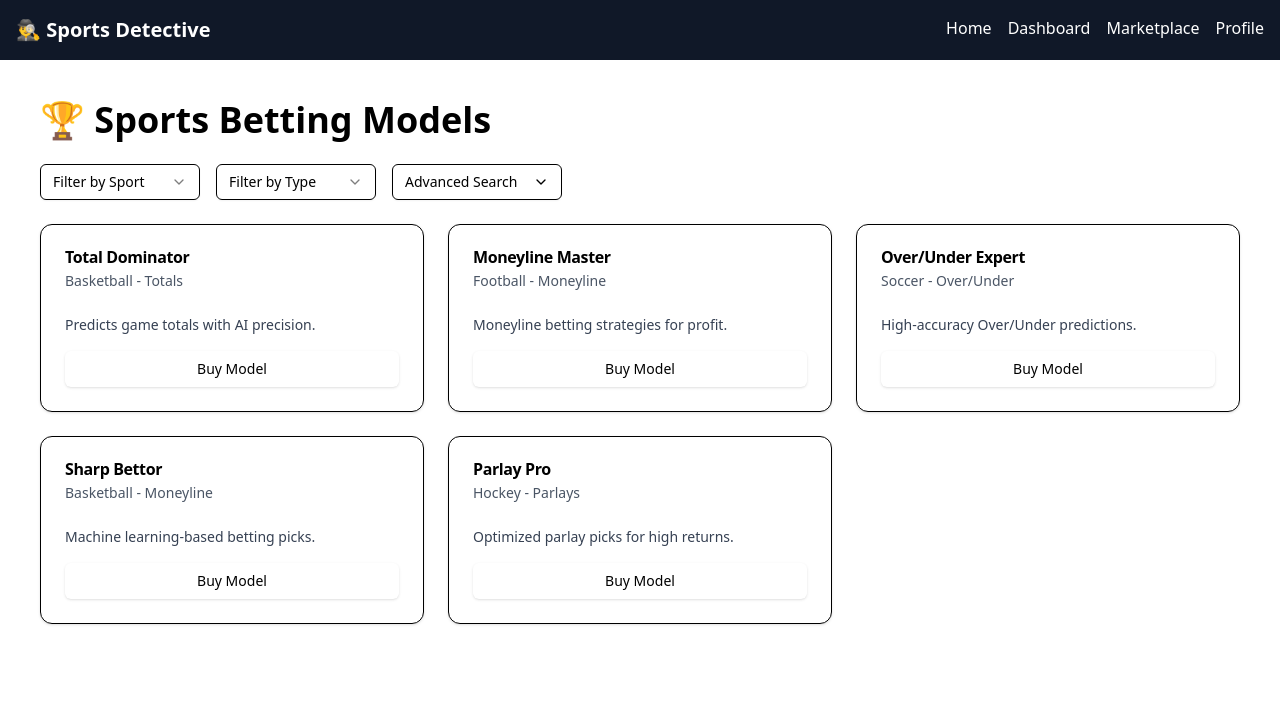
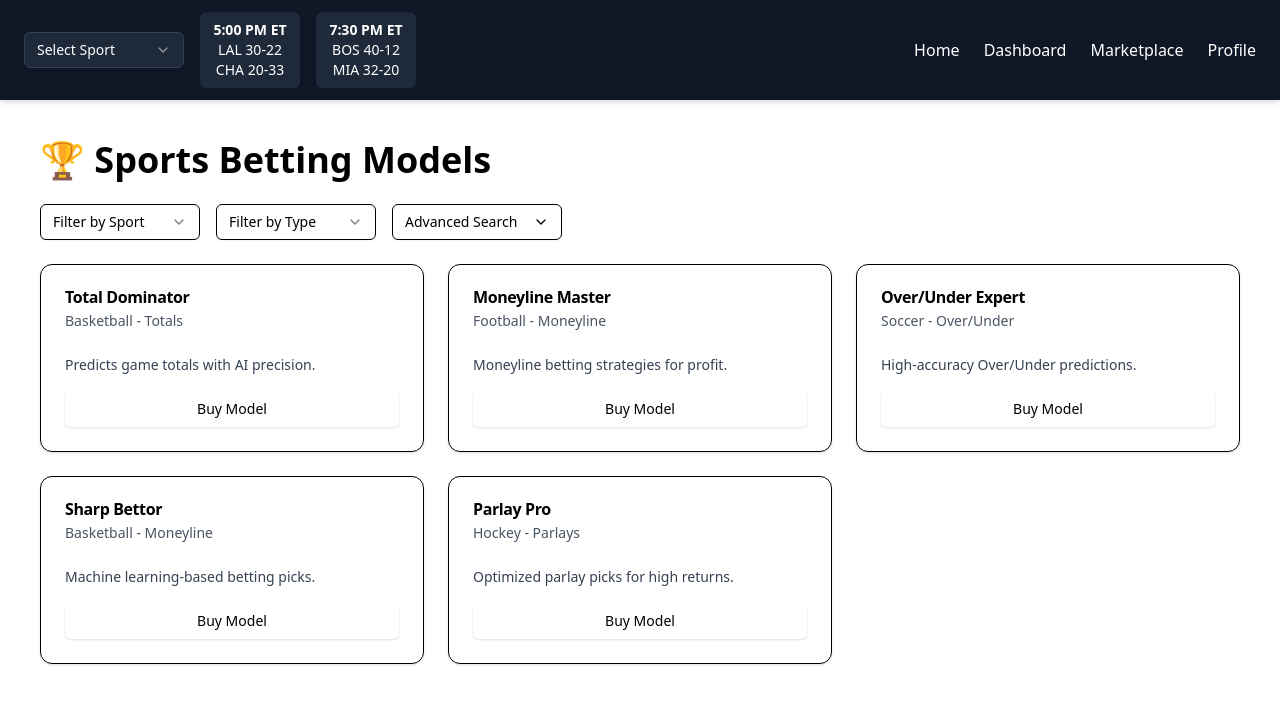
Before and after one commit to R-Daneel0livaw/sports-detective, a React (Vite) app: page /marketplace in a window 1280 px wide. Shown: the top 704 px of the page. Built offline with nearby package versions, Linux system fonts and the light colour scheme.

Commit message:
Add today's games to navbar

```diff
--- a/src/components/Navbar.tsx
+++ b/src/components/Navbar.tsx
@@ -1,16 +1,52 @@
 import { Link } from "react-router-dom";
+import { Select, SelectTrigger, SelectValue, SelectContent, SelectItem } from "@/components/ui/select";
+import { useState } from "react";
 
 export default function Navbar() {
+  const [selectedSport, setSelectedSport] = useState("Basketball");
+
+  // Mock data for today's games (replace with real data)
+  const games = [
+    { sport: "Basketball", time: "5:00 PM ET", team1: "LAL", record1: "30-22", team2: "CHA", record2: "20-33" },
+    { sport: "Basketball", time: "7:30 PM ET", team1: "BOS", record1: "40-12", team2: "MIA", record2: "32-20" },
+    { sport: "Baseball", time: "3:00 PM ET", team1: "NYY", record1: "50-30", team2: "BOS", record2: "48-32" },
+  ];
+
+  const filteredGames = games.filter((game) => game.sport === selectedSport);
+
   return (
-    <nav className="bg-gray-900 p-4 text-white">
-      <div className="container mx-auto flex justify-between">
-        <Link to="/" className="text-xl font-bold">🕵️‍♂️ Sports Detective</Link>
-        <div className="space-x-4">
-          <Link to="/" className="hover:text-gray-300">Home</Link>
-          <Link to="/dashboard" className="hover:text-gray-300">Dashboard</Link>
-          <Link to="/marketplace" className="hover:text-gray-300">Marketplace</Link>
-          <Link to="/profile" className="hover:text-gray-300">Profile</Link>
+    <nav className="flex items-center justify-between px-6 py-3 bg-gray-900 text-white shadow-md">
+      {/* Left side: Sport Filter + Today's Games */}
+      <div className="flex items-center gap-4">
+        {/* Sport Select Dropdown */}
+        <Select onValueChange={setSelectedSport}>
+          <SelectTrigger className="w-40 bg-gray-800 border border-gray-700 text-white">
+            <SelectValue placeholder="Select Sport" />
+          </SelectTrigger>
+          <SelectContent className="bg-gray-800 border border-gray-700 text-white">
+            <SelectItem value="Basketball">🏀 Basketball</SelectItem>
+            <SelectItem value="Baseball">⚾ Baseball</SelectItem>
+          </SelectContent>
+        </Select>
+
+        {/* List of Today's Games */}
+        <div className="flex gap-4 overflow-x-auto">
+          {filteredGames.map((game, index) => (
+            <div key={index} className="bg-gray-800 p-2 rounded-md shadow-md text-sm text-center min-w-[100px]">
+              <p className="font-semibold">{game.time}</p>
+              <p>{game.team1} {game.record1}</p>
+              <p>{game.team2} {game.record2}</p>
+            </div>
+          ))}
         </div>
+      </div>
+
+      {/* Right side: Navigation Links */}
+      <div className="flex gap-6">
+        <Link to="/" className="hover:text-gray-300">Home</Link>
+        <Link to="/dashboard" className="hover:text-gray-300">Dashboard</Link>
+        <Link to="/marketplace" className="hover:text-gray-300">Marketplace</Link>
+        <Link to="/profile" className="hover:text-gray-300">Profile</Link>
       </div>
     </nav>
   );
--- a/src/pages/Marketplace.tsx
+++ b/src/pages/Marketplace.tsx
@@ -37,7 +37,7 @@ export default function Marketplace() {
           <SelectTrigger className="w-40">
             <SelectValue placeholder="Filter by Sport" />
           </SelectTrigger>
-          <SelectContent>
+          <SelectContent className='bg-white dark:bg-gray-900 border border-gray-300 dark:border-gray-700 shadow-md rounded-md'>
             {sports.map((sport) => (
               <SelectItem key={sport} value={sport}>
                 {sport}
@@ -50,7 +50,7 @@ export default function Marketplace() {
           <SelectTrigger className="w-40">
             <SelectValue placeholder="Filter by Type" />
           </SelectTrigger>
-          <SelectContent>
+          <SelectContent className='bg-white dark:bg-gray-900 border border-gray-300 dark:border-gray-700 shadow-md rounded-md'>
             {types.map((type) => (
               <SelectItem key={type} value={type}>
                 {type}
```
